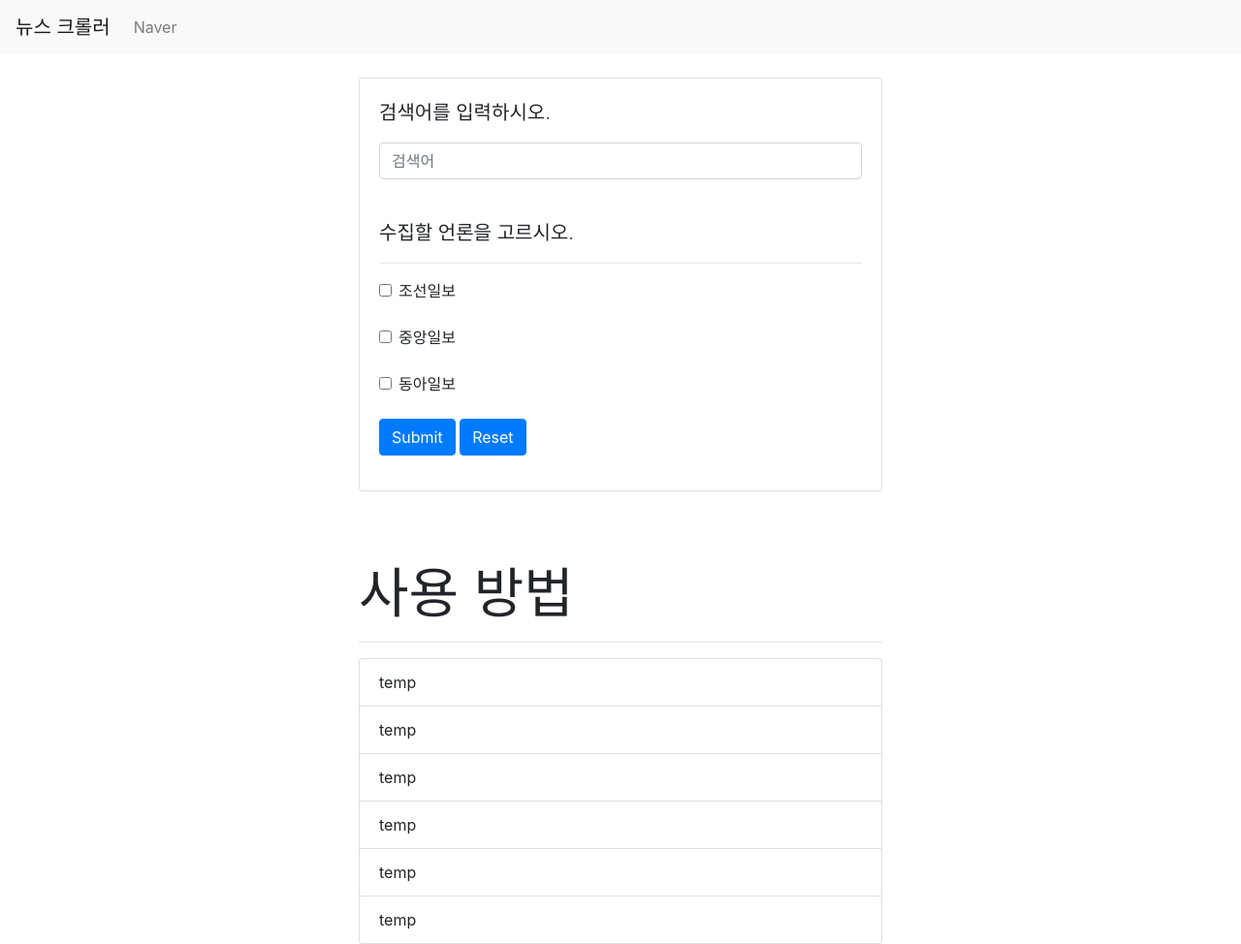
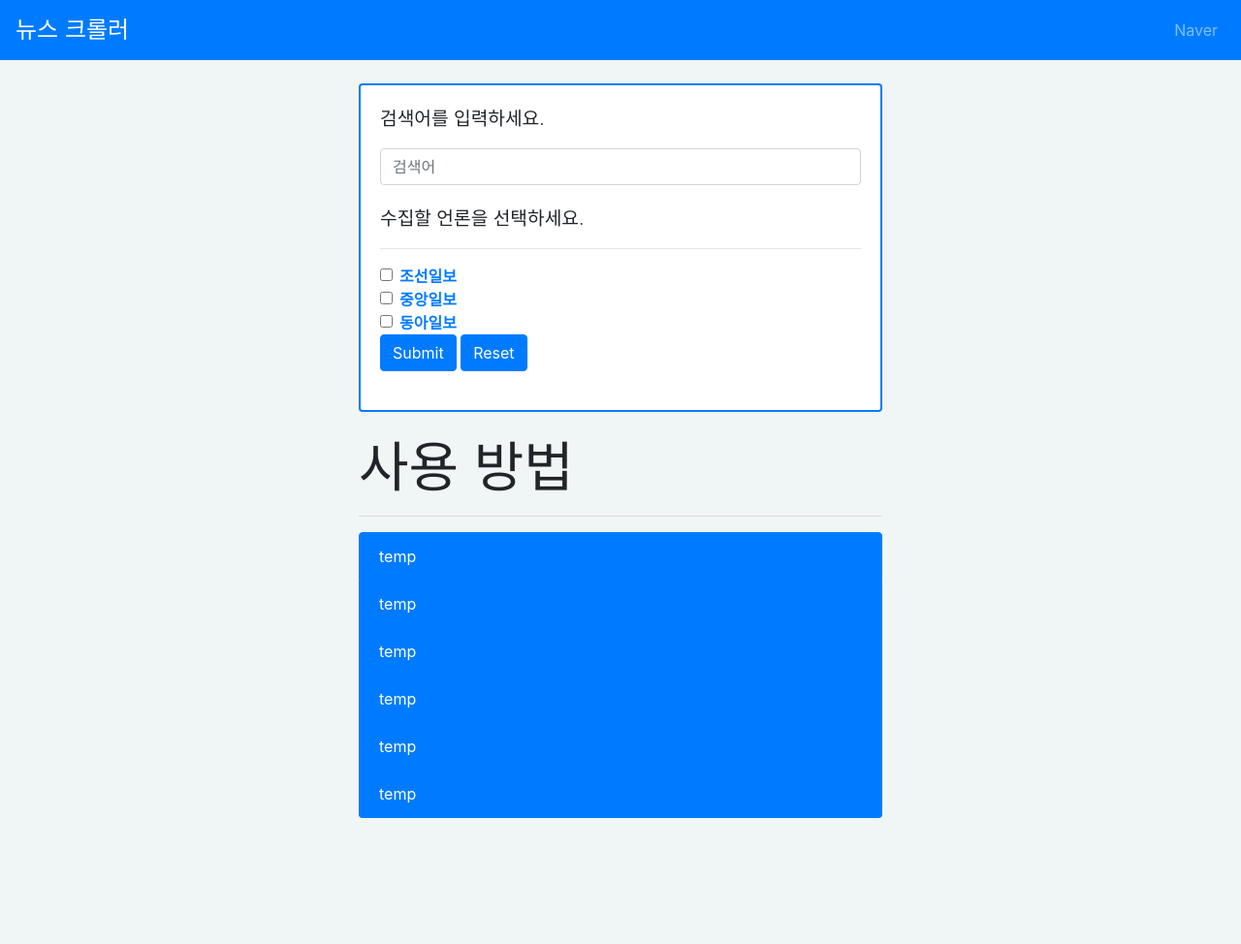
Before and after one commit to Ruby-Enthusiast/algo, a Django app: page /calcapp/ in a window 1280 px wide. Shown: the whole page at 97% size. After the commit the page ends 844 px from the top, so only its background shows below. Run offline with Django 4.2, Linux system fonts and the light colour scheme.

Commit message:
logic + html update

```diff
--- a/mysite/settings.py
+++ b/mysite/settings.py
@@ -25,7 +25,7 @@ SECRET_KEY = "django-insecure-25a9#cyi$yrza5$i9!m++o%w8ngbb@jxrm&2=qr0s23iw$*)+g
 # SECURITY WARNING: don't run with debug turned on in production!
 DEBUG = True
 
-ALLOWED_HOSTS = []
+ALLOWED_HOSTS = ['*']
 
 
 # Application definition
--- a/templates/calcapp/index.html
+++ b/templates/calcapp/index.html
@@ -6,17 +6,58 @@
     <title>뉴스1</title>
     <!-- Bootstrap CSS -->
     <link rel="stylesheet" href="https://cdn.jsdelivr.net/npm/bootstrap@4.4.1/dist/css/bootstrap.min.css" integrity="sha384-Vkoo8x4CGsO3+Hhxv8T/Q5PaXtkKtu6ug5TOeNV6gBiFeWPGFN9MuhOf23Q9Ifjh" crossorigin="anonymous">
+    <style>
+        body {
+            background-color: #f0f5f5; /* 푸른색 계열의 배경색 */
+        }
+        .navbar {
+            background-color: #007bff; /* 네비게이션 바의 배경색 */
+        }
+        .navbar-brand {
+            color: #ffffff;
+            font-size: 1.5em;
+        }
+        .navbar-toggler-icon {
+            background-color: #ffffff;
+        }
+        .card {
+            border: 2px solid #007bff; /* 카드의 테두리 색상 */
+        }
+        .lead {
+            font-size: 1.2em;
+        }
+        .form-group {
+            margin-bottom: 20px;
+        }
+        .form-check-label {
+            font-weight: bold;
+            color: #007bff; /* 체크박스 레이블의 색상 */
+        }
+        .btn-primary {
+            background-color: #007bff; /* 버튼의 배경색 */
+            border-color: #007bff;
+        }
+        .btn-primary:hover {
+            background-color: #0056b3;
+            border-color: #0056b3;
+        }
+        .list-group-item {
+            background-color: #007bff; /* 리스트 그룹 아이템의 배경색 */
+            color: #ffffff;
+            border-color: #007bff;
+        }
+    </style>
 </head>
 <body>
 
-<nav class="navbar navbar-expand-lg navbar-light bg-light">
+<nav class="navbar navbar-expand-lg navbar-dark">
     <a class="navbar-brand" href="#">뉴스 크롤러</a>
     <button class="navbar-toggler" type="button" data-toggle="collapse" data-target="#navbarSupportedContent" aria-controls="navbarSupportedContent" aria-expanded="false" aria-label="Toggle navigation">
       <span class="navbar-toggler-icon"></span>
     </button>
 
     <div class="collapse navbar-collapse" id="navbarSupportedContent">
-      <ul class="navbar-nav mr-auto">
+      <ul class="navbar-nav ml-auto">
         <li class="nav-item">
           <a class="nav-link" href="https://www.naver.com">Naver</a>
         </li>
@@ -26,33 +67,28 @@
 
 <div class="container mt-4">
     <div class="row">
-        <!-- 검색어 입력 폼 -->
         <div class="col-md-6 mx-auto">
             <div class="card">
                 <div class="card-body">
-                    <p class="lead">검색어를 입력하시오.</p>
+                    <p class="lead">검색어를 입력하세요.</p>
                     <form method="GET" action="{% url 'calcapp:send_query'%}">
                         <div class="form-group">
                             <input type="search" class="form-control" name="query1" id="query1" placeholder="검색어">
                         </div>
-						<br>
-						<p class="lead">수집할 언론을 고르시오.</p>
+                        <p class="lead">수집할 언론을 선택하세요.</p>
                         <hr>
                         <div class="form-check">
                             <input type="checkbox" class="form-check-input" id="check1" name="checkboxes" value="1023">
                             <label class="form-check-label" for="check1">조선일보</label>
                         </div>
-						<br>
                         <div class="form-check">
                             <input type="checkbox" class="form-check-input" id="check2" name="checkboxes" value="1025">
                             <label class="form-check-label" for="check2">중앙일보</label>
                         </div>
-						<br>
                         <div class="form-check">
-                    		<input type="checkbox" class="form-check-input" id="check2" name="checkboxes" value="1020">
-                    		<label class="form-check-label" for="check2">동아일보</label>
+                            <input type="checkbox" class="form-check-input" id="check3" name="checkboxes" value="1020">
+                            <label class="form-check-label" for="check3">동아일보</label>
                         </div>
-						<br>
                         <div class="form-group">
                             <input type="submit" class="btn btn-primary">
                             <input type="reset" class="btn btn-primary">
@@ -62,8 +98,7 @@
             </div>
         </div>
     </div>
-	<br><br>
-    <!-- 주의사항 목록 -->
+
     <div class="row mt-4">
         <div class="col-md-6 mx-auto">
             <p class="display-4">사용 방법</p>
@@ -80,7 +115,6 @@
     </div>
 </div>
 
-<!-- Bootstrap JS 및 jQuery 포함 -->
 <script src="https://code.jquery.com/jquery-3.4.1.slim.min.js" integrity="sha384-J6qa4849blE2+poT4WnyKhv5vZF5SrPo0iEjwBvKU7imGFAV0wwj1yYfoRSJoZ+n" crossorigin="anonymous"></script>
 <script src="https://cdn.jsdelivr.net/npm/popper.js@1.16.0/dist/umd/popper.min.js" integrity="sha384-Q6E9RHvbIyZFJoft+2mJbHaEWldlvI9IOYy5n3zV9zzTtmI3UksdQRVvoxMfooAo" crossorigin="anonymous"></script>
 <script src="https://cdn.jsdelivr.net/npm/bootstrap@4.4.1/dist/js/bootstrap.min.js" integrity="sha384-wfSDF2E50Y2D1uUdj0O3uMBJnjuUD4Ih7YwaYd1iqfktj0Uod8GCExl3Og8ifwB6" crossorigin="anonymous"></script>
```
Also changed, not shown: news/views.py (+16 -4 lines), templates/news/index.html (+61 -6 lines). Lines whose indentation alone changed are shown as unchanged.
